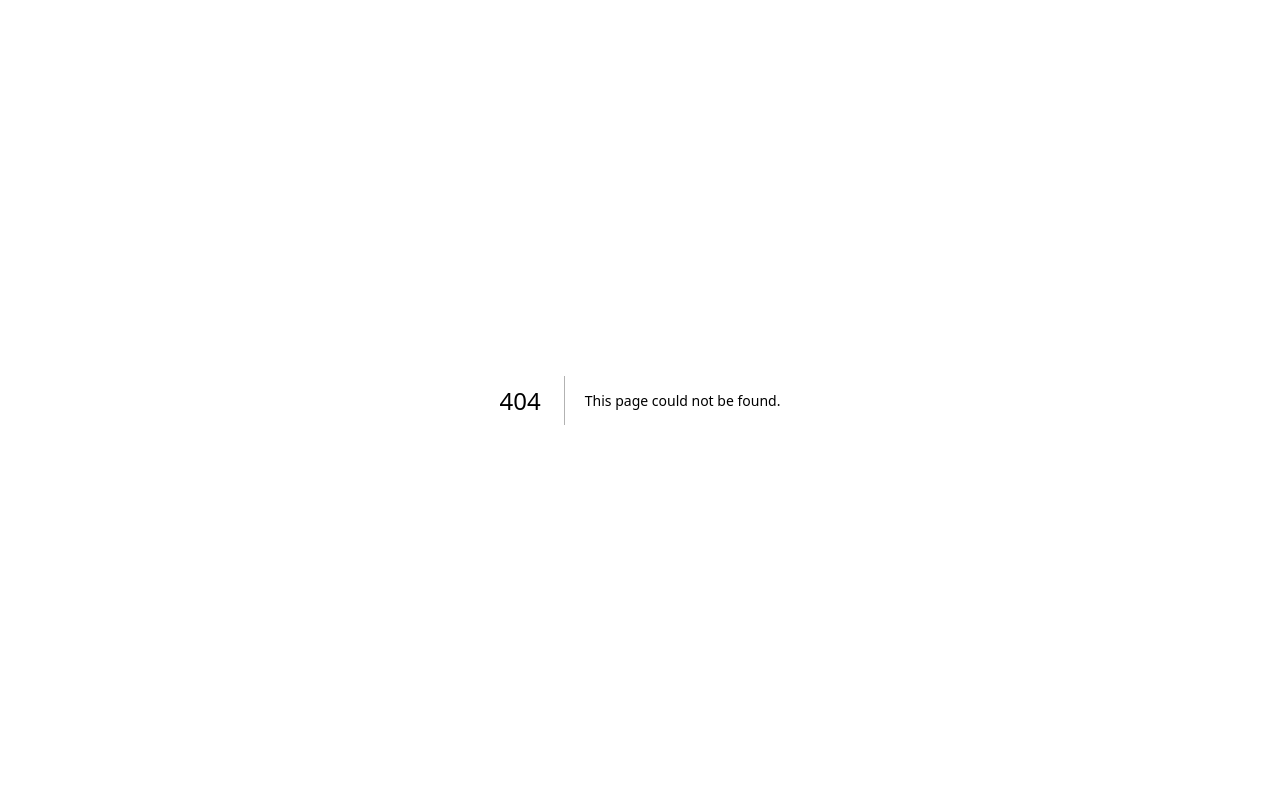
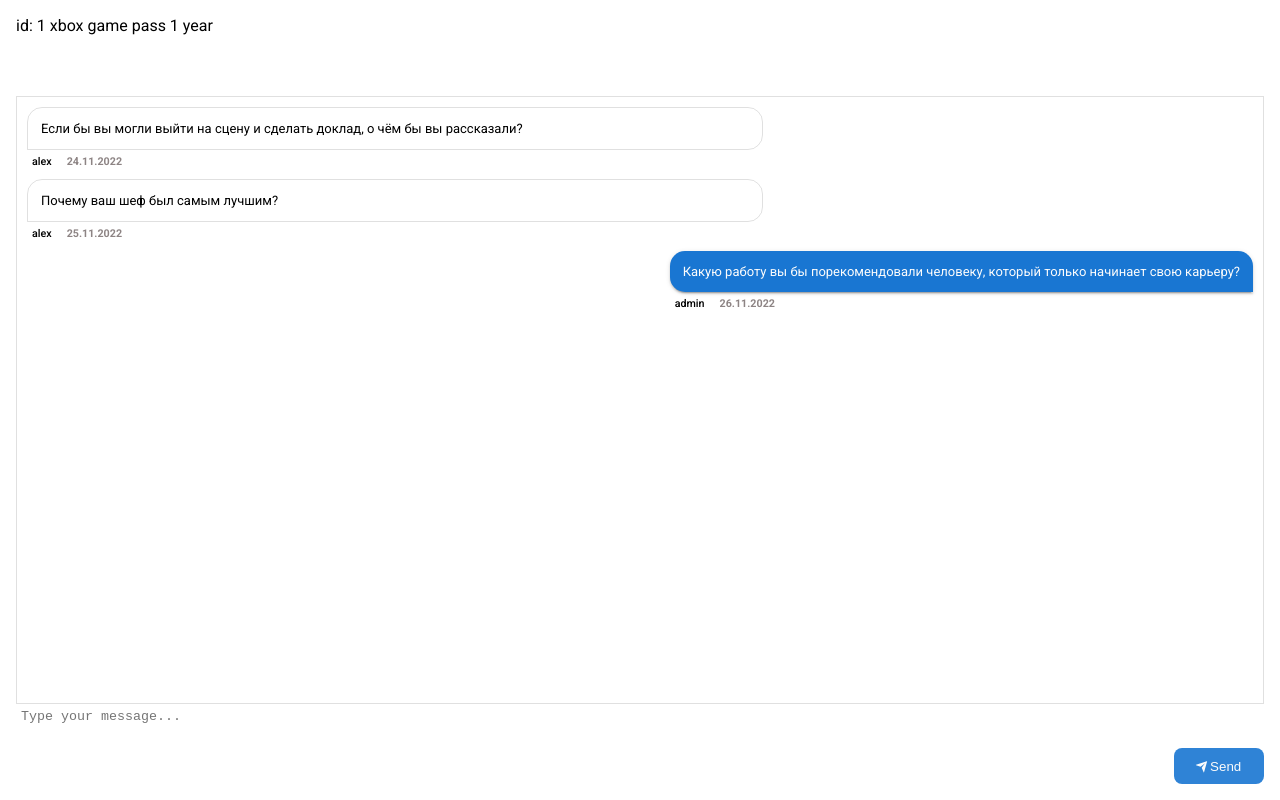
Before and after one commit to mihhha985/telegram-shop, a Next.js app: page /chat/1 in a window 1280 px wide. Before the commit this address had no page. Built offline with nearby package versions, Linux system fonts and the light colour scheme.

Commit message:
add chat page

```diff
--- /dev/null
+++ b/app/chat/[id]/page.module.scss
@@ -0,0 +1,141 @@
+.chatContainer{
+	display: flex;
+	flex-direction: column;
+	padding: 16px;
+	width: 100%;
+	height: 100%;
+
+	.infoBox{
+		display: flex;
+		flex-direction: column;
+		align-items: flex-start;
+		justify-content: space-between;
+		height: 60px;
+	}
+
+	.messageBox{
+		width: 100%;
+		height: calc(100vh - 192px);
+		display: flex;
+		flex-direction: column;
+		row-gap: 10px;
+		padding: 10px;
+		margin-top: 20px;
+		border: 1px solid rgba(0, 0, 0, 0.12);
+		overflow-y: scroll;
+		overflow-x: hidden;
+
+		&::-webkit-scrollbar {
+			width: 10px;
+		}
+
+		&::-webkit-scrollbar-track {
+			border-radius: 8px;
+			-webkit-box-shadow: 5px 5px 5px -5px rgba(34, 60, 80, 0.4) inset;
+			background-color: #fcfcfc;
+		}
+
+		&::-webkit-scrollbar-thumb {
+			background-color: rgba(116, 116, 128, 0.2);
+			border-radius: 8px;
+		}
+
+		.message{
+			max-width: 60%;
+
+			h6{
+				display: inline-flex;
+				column-gap: 15px;
+				margin-top: 5px;
+				margin-left: 5px;
+
+				.name{
+					font-weight: 500;
+				}
+
+				.date{
+					color: var(--second-text-color);
+				}
+			}
+
+			&.user{
+				p{
+					font-size: 13px;
+					padding: 13px;
+					border: 1px solid rgba(0, 0, 0, 0.12);
+					border-radius: 15px 15px 15px 0;
+				}
+			}
+
+			&.admin{
+				align-self: flex-end;
+
+				p{
+					font-size: 13px;
+					color: #fcfcfc;
+					padding: 13px;
+					border-radius: 15px 15px 0 15px;
+					background-color: #1976d2;
+					box-shadow: 0px 3px 1px -2px rgba(0,0,0,0.2),
+						0px 2px 2px 0px rgba(0,0,0,0.14),
+						0px 1px 5px 0px rgba(0,0,0,0.12);
+				}
+			}
+		}
+	}
+
+	.sendForm{
+		width: 100%;
+		height: 80px;
+		display: flex;
+
+		textarea{
+			padding: 5px;
+			border: none;
+			resize: none;
+			outline: none;
+			flex-grow: 1;
+		}
+
+		button{
+			border: none;
+			border-radius: 8px;
+			padding: 10px;
+			color: #fcfcfc;
+			background-color: #1976d2;
+			align-self: flex-end;
+			width: 90px;
+			opacity: .9;
+
+			&:hover{
+				opacity: 1;
+			}
+		}
+	}
+}
+
+.orderStatus{
+	display: flex;
+	align-items:center;
+	justify-content: center;
+	padding:6px;
+	border-radius:5px;
+	font-size:12px;
+}
+
+.orderConfirmed{
+	background-color: rgb(237, 247, 237);
+	color: rgb(30, 70, 32);
+}
+.orderNotConfirmed{
+	background-color: rgb(255, 244, 229);
+	color: rgb(102, 60, 0);
+}
+.orderDispute{
+	color: rgb(95, 33, 32);
+	background-color: rgb(253, 237, 237);
+}
+.orderClosed{
+	color: rgb(1, 67, 97);
+	background-color: rgb(229, 246, 253);
+}
--- /dev/null
+++ b/app/chat/[id]/page.tsx
@@ -0,0 +1,102 @@
+"use client"
+import {useState} from "react";
+import { useSearchParams } from 'next/navigation';
+import {typeOrderStatus} from "@/types/orderType";
+import CheckIcon from '@mui/icons-material/Check';
+import ClearIcon from '@mui/icons-material/Clear';
+import AccessTimeRoundedIcon from '@mui/icons-material/AccessTimeRounded';
+import {RiSendPlaneFill} from "react-icons/ri";
+import { MessageType } from "@/types/messageType";
+import cn from "classnames";
+import styles from './page.module.scss';
+
+function Page({ params }: { params: { id: string } }) {
+
+	const searchParams = useSearchParams();
+	const status = searchParams.get('status');
+	const [value, setValue] = useState<string>('');
+	const [mesage, setMessage] = useState<MessageType[]>([
+		{
+			username:'alex',
+			text: 'Если бы вы могли выйти на сцену и сделать доклад, о чём бы вы рассказали?',
+			date: '24.11.2022',
+			type: 'user'
+		},
+		{
+			username:'alex',
+			text: 'Почему ваш шеф был самым лучшим?',
+			date: '25.11.2022',
+			type: 'user'
+		},
+		{
+			username:'admin',
+			text: 'Какую работу вы бы порекомендовали человеку, который только начинает свою карьеру?',
+			date: '26.11.2022',
+			type: 'admin'
+		},
+	]);
+
+	const send = () => {
+		let now = new Date(Date.now());
+		let dates = '0' + now.getDate() + '.' + '0' +(now.getMonth() + 1) + '.' + now.getFullYear();
+		const data = {
+			username:'alex',
+			text: value,
+			date: dates,
+			type:'user'
+		} as MessageType;
+
+		if(value) {
+			setMessage([...mesage, data]);
+			setValue('');
+		}
+	}
+
+	return (
+		<div className={styles.chatContainer}>
+			<div className={styles.infoBox}>
+				<p>id: {params.id} xbox game pass 1 year </p>
+				<div className={cn(styles.orderStatus, {
+					[styles.orderConfirmed]: status === typeOrderStatus.Confirmed,
+					[styles.orderNotConfirmed]: status === typeOrderStatus['Not confirmed'],
+					[styles.orderDispute]: status === typeOrderStatus.Dispute,
+					[styles.orderClosed]: status === typeOrderStatus.Closed
+				})}>
+					{status === typeOrderStatus.Confirmed && <CheckIcon fontSize="inherit"/>}
+					{status === typeOrderStatus['Not confirmed'] && <AccessTimeRoundedIcon fontSize="inherit"/>}
+					{status === typeOrderStatus.Closed && <ClearIcon fontSize="inherit"/>}
+					{status === typeOrderStatus.Dispute && <ClearIcon fontSize="inherit"/>}
+					<span style={{textTransform:"uppercase", whiteSpace:"nowrap" }}>{status}</span>
+				</div>
+			</div>
+			<div className={styles.messageBox}>
+				{mesage && mesage.map((item, index) =>
+				 	<div key={index} className={cn(styles.message, {
+						[styles.user]: item.type === 'user',
+						[styles.admin]: item.type === 'admin',
+					})}>
+						<p>{item.text}</p>
+						<h6>
+							<span className={styles.name}>{item.username}</span>
+							<span className={styles.date}>{item.date}</span>
+						</h6>
+					</div>
+				)}
+			</div>
+			<div className={styles.sendForm}>
+				<textarea
+					value={value}
+					onChange={e => setValue(e.target.value)}
+					autoFocus={true}
+					placeholder='Type your message...'>
+				</textarea>
+				<button onClick={send}>
+					<RiSendPlaneFill style={{position:"relative", top:"2px", right:"2px"}}/>
+					<span>Send</span>
+				</button>
+			</div>
+		</div>
+	);
+}
+
+export default Page;
--- /dev/null
+++ b/types/messageType.ts
@@ -0,0 +1,6 @@
+export interface MessageType{
+	username: string,
+	text: string,
+	date: string,
+	type: 'admin' | 'user'
+}
```
Also changed, not shown: app/orders/[id]/page.tsx (+6 -3 lines).
